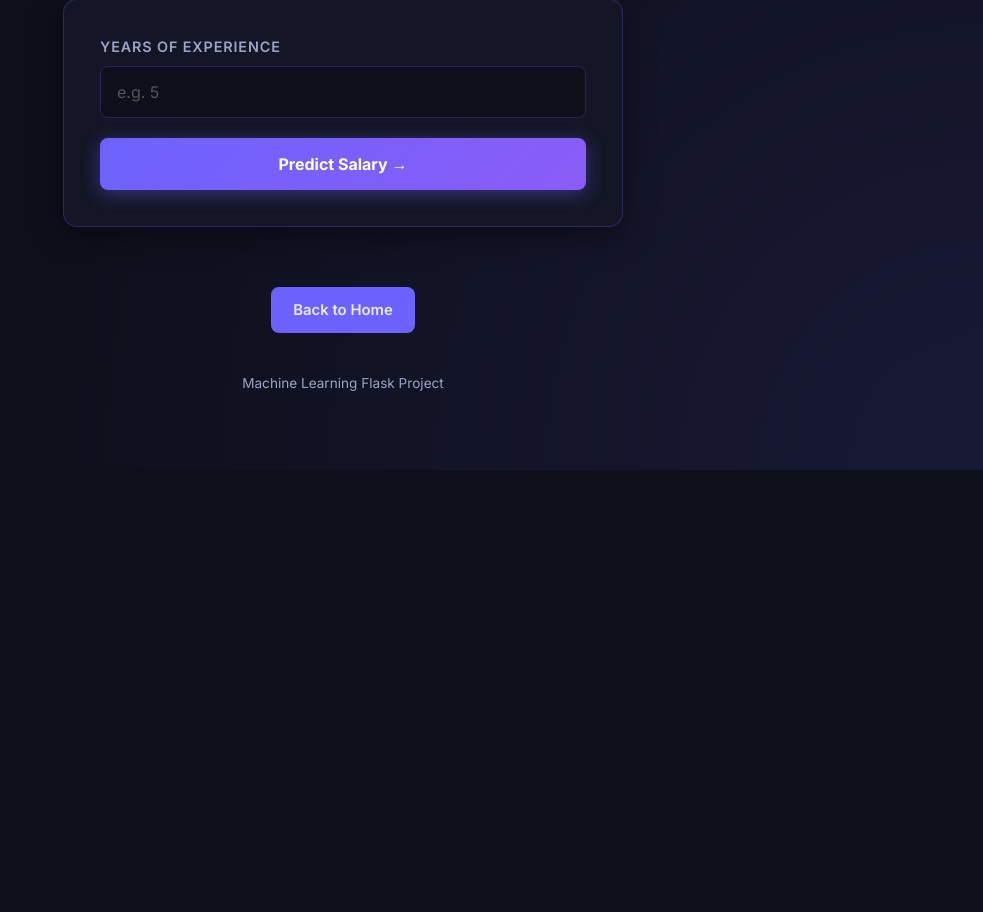
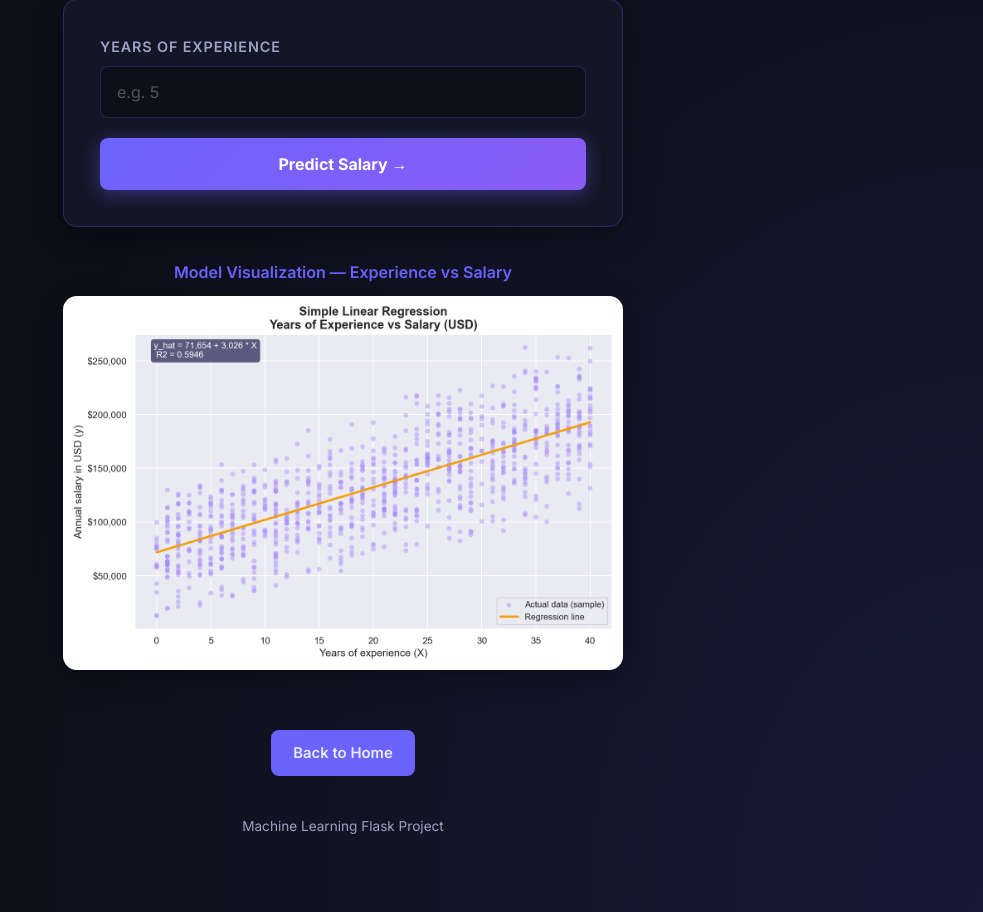
Before and after one commit to jdvargassanchez/machine-learning, a Flask app: page /salary-predictor in a window 1280 px wide. Shown: the part 829-1741 px from the top of the page, without its empty margins (297-1280 px from the left). Before the commit the page ends 1299 px from the top, so only its background shows below. Run offline with Flask 3, Linux system fonts and the light colour scheme.

Commit message:
delete regresion salario.png of images and

```diff
--- a/tabulador.py
+++ b/tabulador.py
@@ -95,6 +95,6 @@ ax.text(0.04, 0.92, eq_text, transform=ax.transAxes,
         bbox=dict(boxstyle="round,pad=0.4", facecolor="#1e1b4b", alpha=0.7))
 
 plt.tight_layout()
-plt.savefig(os.path.join(BASE_DIR, "data", "regression_salary.png"), dpi=150)
+plt.savefig(os.path.join(BASE_DIR, "static", "images", "regression_salary.png"), dpi=150)
 plt.show()
-print("\n  Chart saved to: data/regression_salary.png")
+print("\n  Chart saved to: static/images/regression_salary.png")
--- a/templates/salary_app.html
+++ b/templates/salary_app.html
@@ -103,6 +103,24 @@
 
         </div>
 
+        <!-- Regression chart generated by tabulador.py -->
+        <div style="margin-top:36px;">
+            <h3 style="text-align:center; color:var(--accent); font-size:1rem; font-weight:600; margin-bottom:14px;">
+                Model Visualization — Experience vs Salary
+            </h3>
+            <div style="text-align:center;">
+                <img
+                    src="{{ url_for('static', filename='images/regression_salary.png') }}"
+                    alt="Simple Linear Regression chart: years of experience vs salary in USD"
+                    style="width:100%; max-width:720px; border-radius:14px; box-shadow:0 6px 28px rgba(0,0,0,0.35);"
+                    onerror="this.style.display='none'; document.getElementById('chart-missing').style.display='block';"
+                >
+                <p id="chart-missing" style="display:none; color:#94a3b8; font-size:.85rem; margin-top:10px;">
+                    Chart not found. Run <code style="color:#e2e8f0;">python tabulador.py</code> to generate it.
+                </p>
+            </div>
+        </div>
+
         <div style="text-align:center; margin-top:28px;">
             <a class="back-link" href="/">Back to Home</a>
         </div>
```
Also changed, not shown: data/regresion_salario.png (deleted), static/images/regression_salary.png (renamed from data/regression_salary.png).
